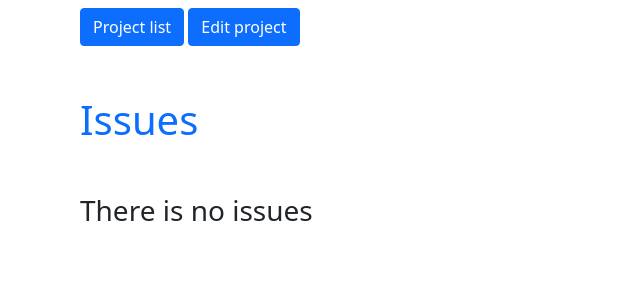
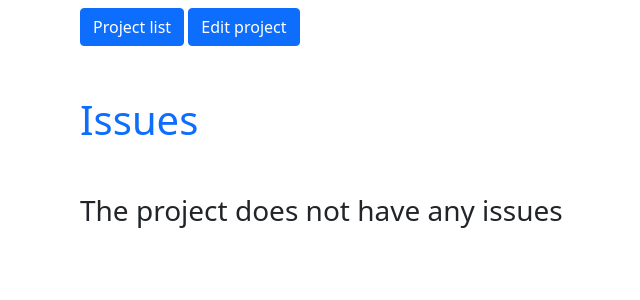
Before and after one commit to Irbiss555/issue_tracker, a Django app: template issue_tracker/templates/project/project_detail.html in a window 1280 px wide. Shown: the part 276-576 px from the top of the page, without its empty margins (2-642 px from the left). Run offline with Django 3.2, Linux system fonts and the light colour scheme; the template is opened without the code that fills it: values that come from a table or form of the project are taken from there, others are empty; parts of the project's set-up code (start-up, migrations or seed data) failed here and were passed over.

Commit message:
#16 Подравил отображение пустого списка задач в проекте

```diff
--- a/issue_tracker/templates/project/project_detail.html
+++ b/issue_tracker/templates/project/project_detail.html
@@ -35,6 +35,6 @@
             </div>
         </div>
     {% empty %}
-        <h3>There is no issues</h3>
+        <h3>The project does not have any issues</h3>
     {% endfor %}
 {% endblock %}
```
